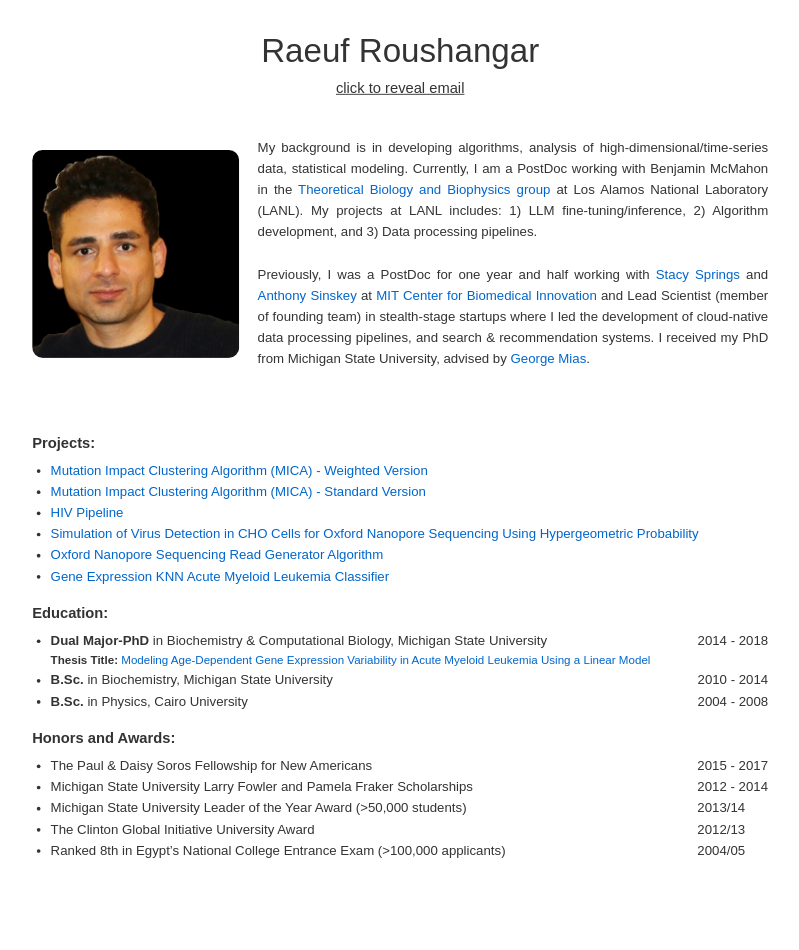
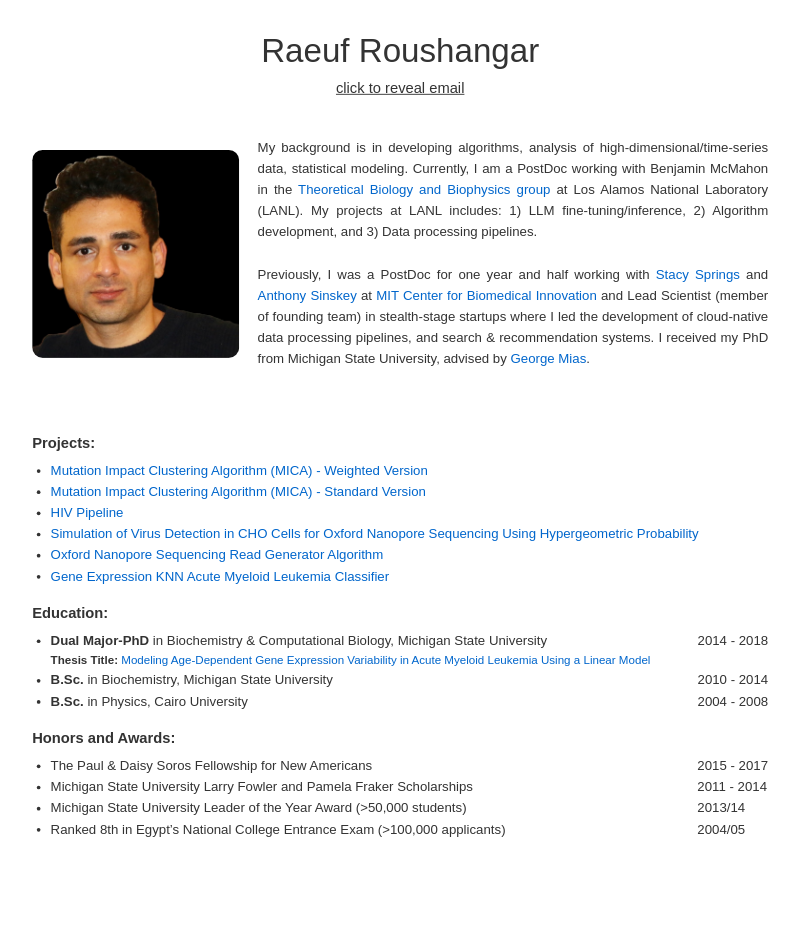
Before and after one commit to raeufroushangar/raeufroushangar.com, a Jekyll site: the page built from index.html, in a window 1280 px wide. Shown: the whole page, without its empty margins (207-1006 px from the left). Built offline with Jekyll 4.4.1, drawn with Linux system fonts in a browser that asks for light colours; after the commit the page ends 927 px from its top, so only the background shows below that.

```diff
--- a/index.html
+++ b/index.html
@@ -66,17 +66,13 @@
   </li>
   <li>
     <span>Michigan State University Larry Fowler and Pamela Fraker Scholarships</span>
-    <span class="award-date">2012 - 2014</span>
+    <span class="award-date">2011 - 2014</span>
   </li>
   <li>
     <span>Michigan State University Leader of the Year Award (>50,000 students)</span>
     <span class="award-date">2013/14</span>
   </li>
   <li>
-    <span>The Clinton Global Initiative University Award</span>
-    <span class="award-date">2012/13</span>
-  </li>
-  <li>
     <span>Ranked 8th in Egypt’s National College Entrance Exam (>100,000 applicants)</span>
     <span class="award-date">2004/05</span>
   </li>
```
